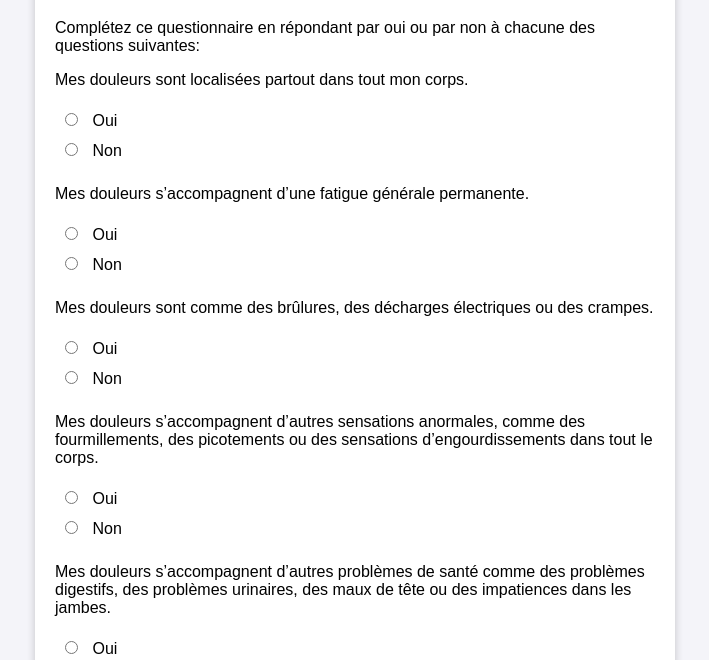
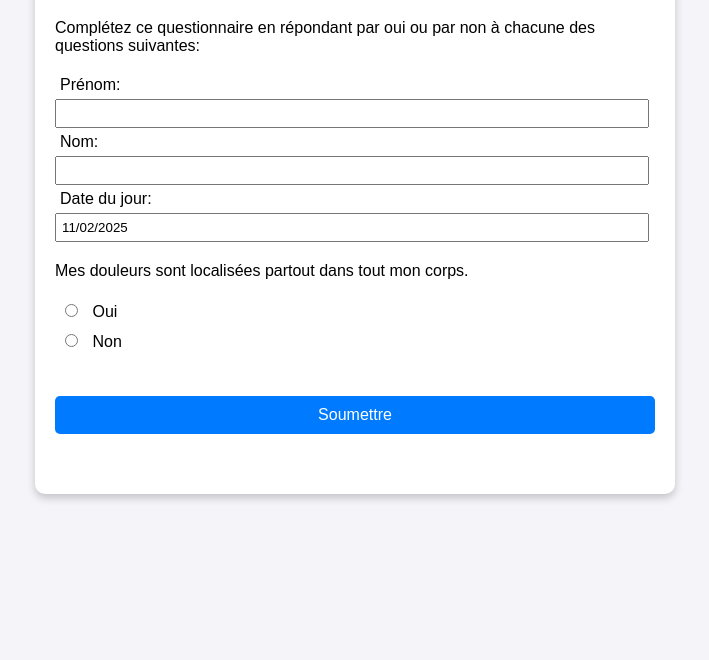
Before and after one commit to AbBe-web/Questionnaire-FIRST, a plain HTML site: page index.html in a window 1280 px wide. Shown: the part 138-798 px from the top of the page, without its empty margins (285-994 px from the left). Drawn offline with Linux system fonts and the light colour scheme.

Commit message:
Update index.html

```diff
--- a/index.html
+++ b/index.html
@@ -26,16 +26,20 @@
             text-align: center;
             color: #333;
         }
-        .question {
+        .question, .personal-info {
             margin-bottom: 20px;
         }
-        label {
+        label, .personal-info label {
             display: block;
             padding: 5px;
             cursor: pointer;
         }
-        input[type="radio"] {
+        input[type="radio"], input[type="text"] {
             margin-right: 10px;
+        }
+        input[type="text"] {
+            width: calc(100% - 20px);
+            padding: 5px;
         }
         button {
             background-color: #007BFF;
@@ -51,10 +55,12 @@
         button:hover {
             background-color: #0056b3;
         }
-        @media print {
-            button {
-                display: none; /* Hide buttons during printing */
-            }
+        #result {
+            margin-top: 20px;
+            padding: 10px;
+            font-size: 16px;
+            text-align: center;
+            color: #333;
         }
     </style>
 </head>
@@ -63,50 +69,38 @@
         <h1>Questionnaire de dépistage de la Fibromyalgie</h1>
         <p>Complétez ce questionnaire en répondant par oui ou par non à chacune des questions suivantes:</p>
         <form id="fibroForm">
+            <div class="personal-info">
+                <label for="firstName">Prénom:</label>
+                <input type="text" id="firstName" name="firstName" required>
+                <label for="lastName">Nom:</label>
+                <input type="text" id="lastName" name="lastName" required>
+                <label>Date du jour:</label>
+                <input type="text" id="currentDate" readonly>
+            </div>
+            <!-- Questions here -->
             <div class="question">
                 <p>Mes douleurs sont localisées partout dans tout mon corps.</p>
                 <label><input type="radio" name="q1" value="1"> Oui</label>
                 <label><input type="radio" name="q1" value="0"> Non</label>
             </div>
-            <div class="question">
-                <p>Mes douleurs s’accompagnent d’une fatigue générale permanente.</p>
-                <label><input type="radio" name="q2" value="1"> Oui</label>
-                <label><input type="radio" name="q2" value="0"> Non</label>
-            </div>
-            <div class="question">
-                <p>Mes douleurs sont comme des brûlures, des décharges électriques ou des crampes.</p>
-                <label><input type="radio" name="q3" value="1"> Oui</label>
-                <label><input type="radio" name="q3" value="0"> Non</label>
-            </div>
-            <div class="question">
-                <p>Mes douleurs s’accompagnent d’autres sensations anormales, comme des fourmillements, des picotements ou des sensations d’engourdissements dans tout le corps.</p>
-                <label><input type="radio" name="q4" value="1"> Oui</label>
-                <label><input type="radio" name="q4" value="0"> Non</label>
-            </div>
-            <div class="question">
-                <p>Mes douleurs s’accompagnent d’autres problèmes de santé comme des problèmes digestifs, des problèmes urinaires, des maux de tête ou des impatiences dans les jambes.</p>
-                <label><input type="radio" name="q5" value="1"> Oui</label>
-                <label><input type="radio" name="q5" value="0"> Non</label>
-            </div>
-            <div class="question">
-                <p>Mes douleurs ont un retentissement important dans ma vie : en particulier, sur mon sommeil, ma capacité à me concentrer avec une impression de fonctionner au ralenti.</p>
-                <label><input type="radio" name="q6" value="1"> Oui</label>
-                <label><input type="radio" name="q6" value="0"> Non</label>
-            </div>
+            <!-- Other questions follow -->
             <button type="button" onclick="submitForm()">Soumettre</button>
-            <button type="button" onclick="window.print()">Imprimer</button>
         </form>
         <div id="result"></div>
     </div>
     <script>
+        document.getElementById('currentDate').value = new Date().toLocaleDateString('fr-FR');
+
         function submitForm() {
             const form = document.forms['fibroForm'];
             let score = 0;
             Array.from(form.querySelectorAll('input[type="radio"]:checked')).forEach(input => {
                 score += parseInt(input.value);
             });
-            let resultText = score >= 5 ? "Un score de 5 ou plus indique une sensibilité élevée pour la fibromyalgie." : "Un score inférieur à 5 suggère une sensibilité moindre pour la fibromyalgie.";
-            document.getElementById('result').innerText = resultText;
+            let message = score <= 4 ?
+                "Votre score n'est à priori pas en faveur de l'existence d'une fibromyalgie." :
+                "Votre score est en faveur d'une fibromyalgie avec une sensibilité de 90,5% et une spécificité de 85,7%.";
+            document.getElementById('result').innerHTML = `Votre score total est de ${score}.<br>${message}`;
         }
     </script>
 </body>
```
